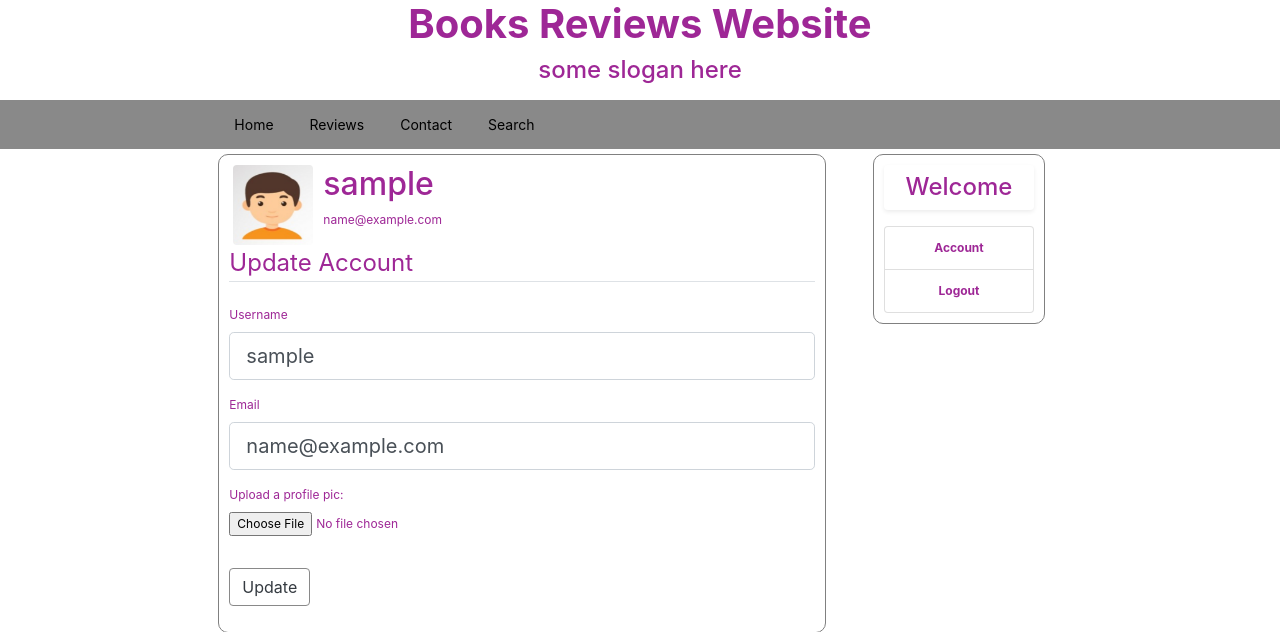
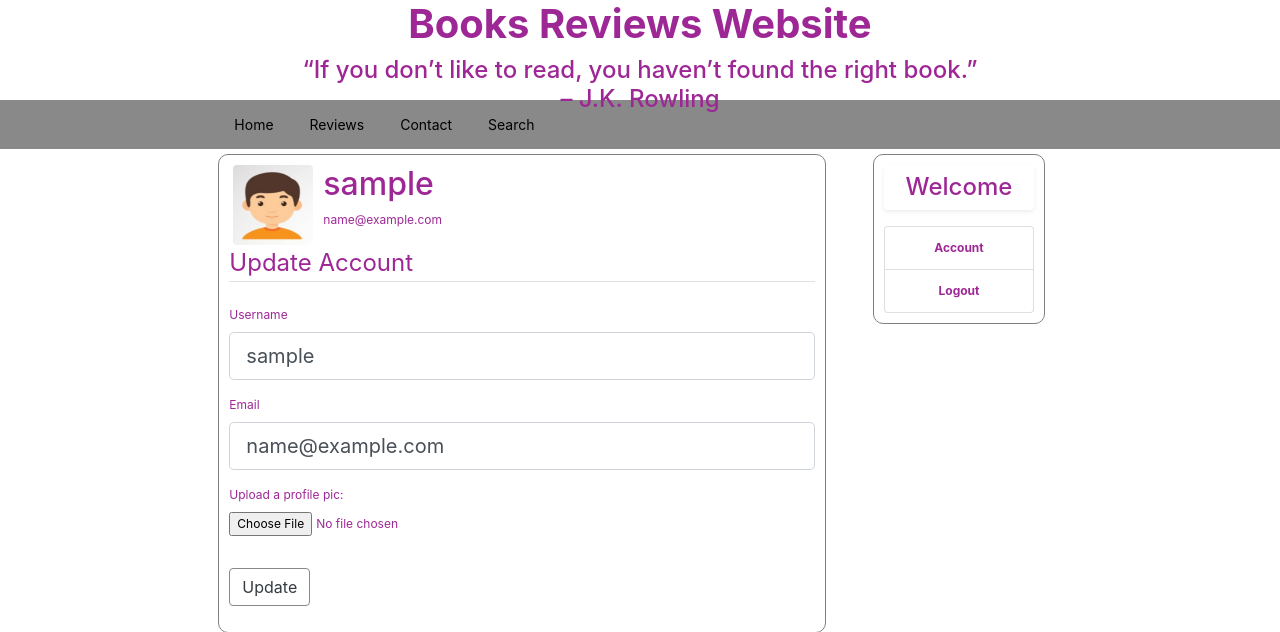
Before and after one commit to paulmburu08/Books_review, a Flask app: page /account in a window 1280 px wide. Shown: the top 632 px of the page. Run offline with Flask 2, Linux system fonts and the light colour scheme; the visitor is signed in with stand-in values (Sample User, id 1); data comes from the database, SQL or seed files in the repository; some libraries are stand-ins or nearby versions.

Commit message:
add changes to layout.html

```diff
--- a/app/templates/layout.html
+++ b/app/templates/layout.html
@@ -19,7 +19,7 @@
         <!--The Title of the page "Book Reviews" -->
         <header>
 			<h1><a href="{{ url_for('main.home') }}" style="text-decoration:none;font-weight:bold;color:#9e2796;">Books Reviews Website</a></h1>
-			<h4>some slogan here</h4>
+			<h4>“If you don’t like to read, you haven’t found the right book.”<br>– J.K. Rowling</h4>
         </header>
        <!--Navigation Bar-->
         <nav class="row clearfix">
```
